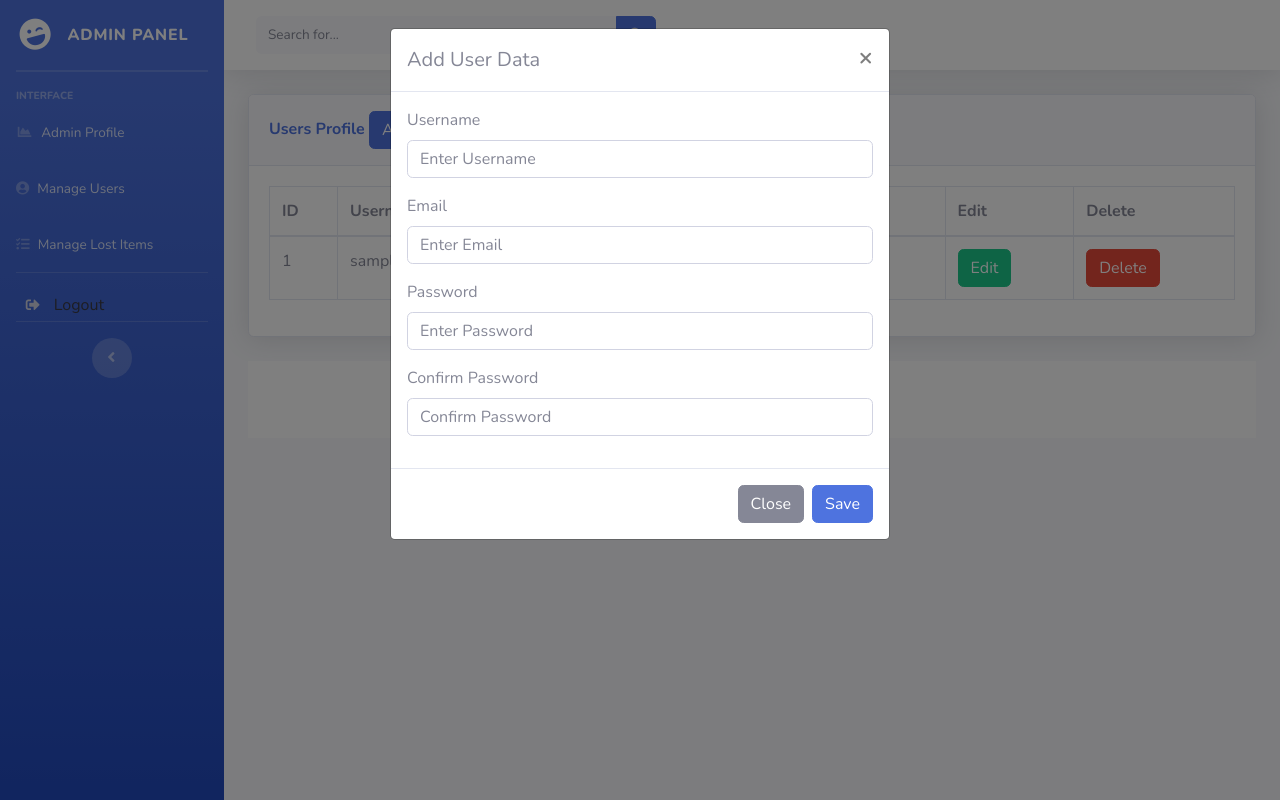
After one commit to Bidesh15-8550/Lost-and-Found-Management-System-using-PHP, a PHP site: page /admin/users.php in a window 1280 px wide, after a click on "Add User". The commit adds this page. Run offline with PHP 8.4, Linux system fonts and the light colour scheme; tables that the repository leaves empty or names only in its code hold one stand-in row (values such as "Sample post").

Commit message:
admin can control user profiles

```diff
--- a/admin/includes/header.php
+++ b/admin/includes/header.php
@@ -8,6 +8,7 @@
   <meta name="viewport" content="width=device-width, initial-scale=1, shrink-to-fit=no">
   <meta name="description" content="">
   <meta name="author" content="">
+  <link rel="shortcut icon" href="img/icon.png" />
 
   <title> Lost and Found Management | Admin Panel</title>
 
--- a/admin/includes/navbar.php
+++ b/admin/includes/navbar.php
@@ -36,15 +36,15 @@
 </li>
 
 <li class="nav-item">
-  <a class="nav-link" href="register.php">
+  <a class="nav-link" href="users.php">
     <i class="fas fa-user-circle"></i>
     <span>Manage Users</span></a>
 </li>
 
 <li class="nav-item">
-  <a class="nav-link" href="register.php">
+  <a class="nav-link" href="items.php">
   <i class="fas fa-tasks"></i>
-    <span>Manage Lost Products</span></a>
+    <span>Manage Lost Items</span></a>
 </li>
 
 
--- /dev/null
+++ b/admin/users.php
@@ -0,0 +1,147 @@
+<?php
+session_start();
+include('includes/header.php');
+include('includes/navbar.php');
+?>
+
+
+<div class="modal fade" id="addadminprofile" tabindex="-1" role="dialog" aria-labelledby="exampleModalLabel" aria-hidden="true">
+  <div class="modal-dialog" role="document">
+    <div class="modal-content">
+      <div class="modal-header">
+        <h5 class="modal-title" id="exampleModalLabel">Add User Data</h5>
+        <button type="button" class="close" data-dismiss="modal" aria-label="Close">
+          <span aria-hidden="true">&times;</span>
+        </button>
+      </div>
+      <form action="usercode.php" method="POST">
+
+        <div class="modal-body">
+
+            <div class="form-group">
+                <label> Username </label>
+                <input type="text" name="username" class="form-control" placeholder="Enter Username">
+            </div>
+            <div class="form-group">
+                <label>Email</label>
+                <input type="email" name="email" class="form-control" placeholder="Enter Email">
+            </div>
+            <div class="form-group">
+                <label>Password</label>
+                <input type="password" name="password" class="form-control" placeholder="Enter Password">
+            </div>
+            <div class="form-group">
+                <label>Confirm Password</label>
+                <input type="password" name="confirmpassword" class="form-control" placeholder="Confirm Password">
+            </div>
+
+        </div>
+        <div class="modal-footer">
+            <button type="button" class="btn btn-secondary" data-dismiss="modal">Close</button>
+            <button type="submit" name="usersbtn" class="btn btn-primary">Save</button>
+        </div>
+      </form>
+
+    </div>
+  </div>
+</div>
+
+
+<div class="container-fluid">
+
+<!-- DataTales Example -->
+<div class="card shadow mb-4">
+  <div class="card-header py-3">
+    <h6 class="m-0 font-weight-bold text-primary">Users Profile
+            <button type="button" class="btn btn-primary" data-toggle="modal" data-target="#addadminprofile">
+              Add User
+            </button>
+    </h6>
+  </div>
+
+  <div class="card-body">
+
+  <?php
+  if(isset($_SESSION['success']) && $_SESSION['success'] !='')
+  {
+    echo '<h2 class="bg-primary text-white"> '.$_SESSION['success'].'  </h2>';
+    unset($_SESSION['success']);
+  }
+  if(isset($_SESSION['status']) && $_SESSION['status'] !='')
+  {
+    echo '<h2 class="bg-danger text-white"> '.$_SESSION['status'].'  </h2>';
+    unset($_SESSION['status']);
+  }
+
+  ?>
+
+    <div class="table-responsive">
+
+      <?php
+          $connection = mysqli_connect("localhost","root","","adminpanel");
+          $query = "SELECT *FROM users";
+          $query_run = mysqli_query($connection,$query);
+
+
+      ?>
+      <table class="table table-bordered" id="dataTable" width="100%" cellspacing="0">
+        <thead>
+          <tr>
+            <th>ID</th>
+            <th>Username</th>
+            <th>Email</th>
+            <th>Password</th>
+            <th>Edit</th>
+            <th>Delete</th>
+          </tr>
+        </thead>
+        <tbody>
+        <?php
+            if(mysqli_num_rows($query_run)>0)
+            {
+              while($row = mysqli_fetch_assoc($query_run))
+              {
+                  ?>
+          <tr>
+            <td><?php echo $row['id'];   ?></td>
+            <td><?php echo $row['username'];   ?></td>
+            <td><?php echo $row['email'];   ?></td>
+            <td><?php echo $row['password'];   ?></td>
+            <td>
+                <form action="user_edit.php" method="post">
+                     <input type="hidden" name="edit_id" value="<?php echo $row['id'];   ?>">
+                     <button type="submit" name="edit_btn" class="btn btn-success">Edit</button>
+                </form>
+            </td>
+            <td>
+                <form action="usercode.php" method="POST">
+                  <input type="hidden" name="delete_id" value="<?php echo $row['id']; ?>">
+                  <button type="submit" name="deletebtn" class="btn btn-danger">Delete</button>
+                </form>
+            </td>
+
+
+          </tr>
+          <?php
+              }
+            }
+            else{
+              echo "No record Found";
+            }
+
+
+        ?>
+
+        </tbody>
+
+      </table>
+
+    </div>
+  </div>
+</div>
+
+
+<?php
+include('includes/scripts.php');
+include('includes/footer.php');
+?>
```
Also changed, not shown: admin/user_edit.php (added, +83 -0 lines), admin/usercode.php (added, +97 -0 lines), admin/img/icon.png (added), admin/items.php (added).
